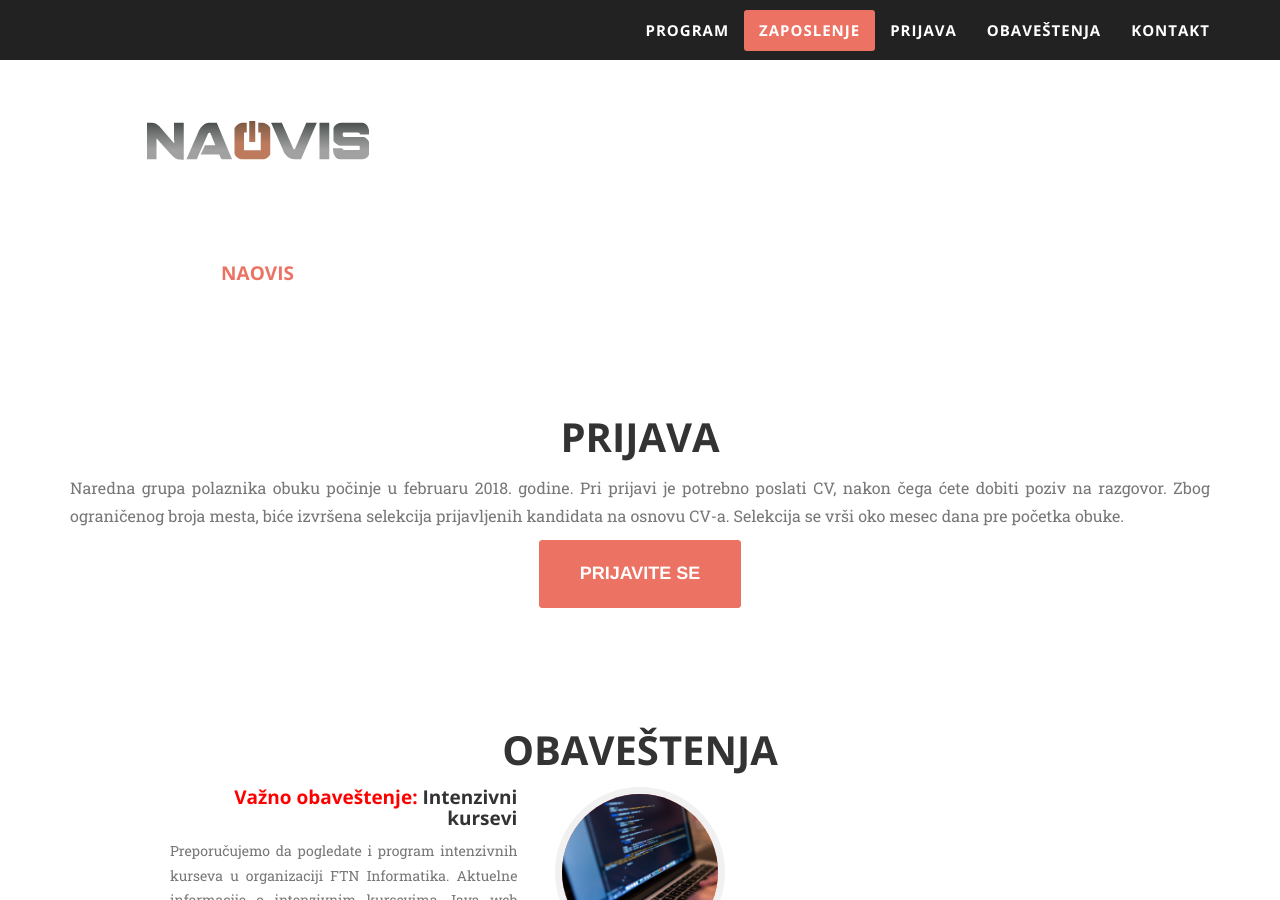
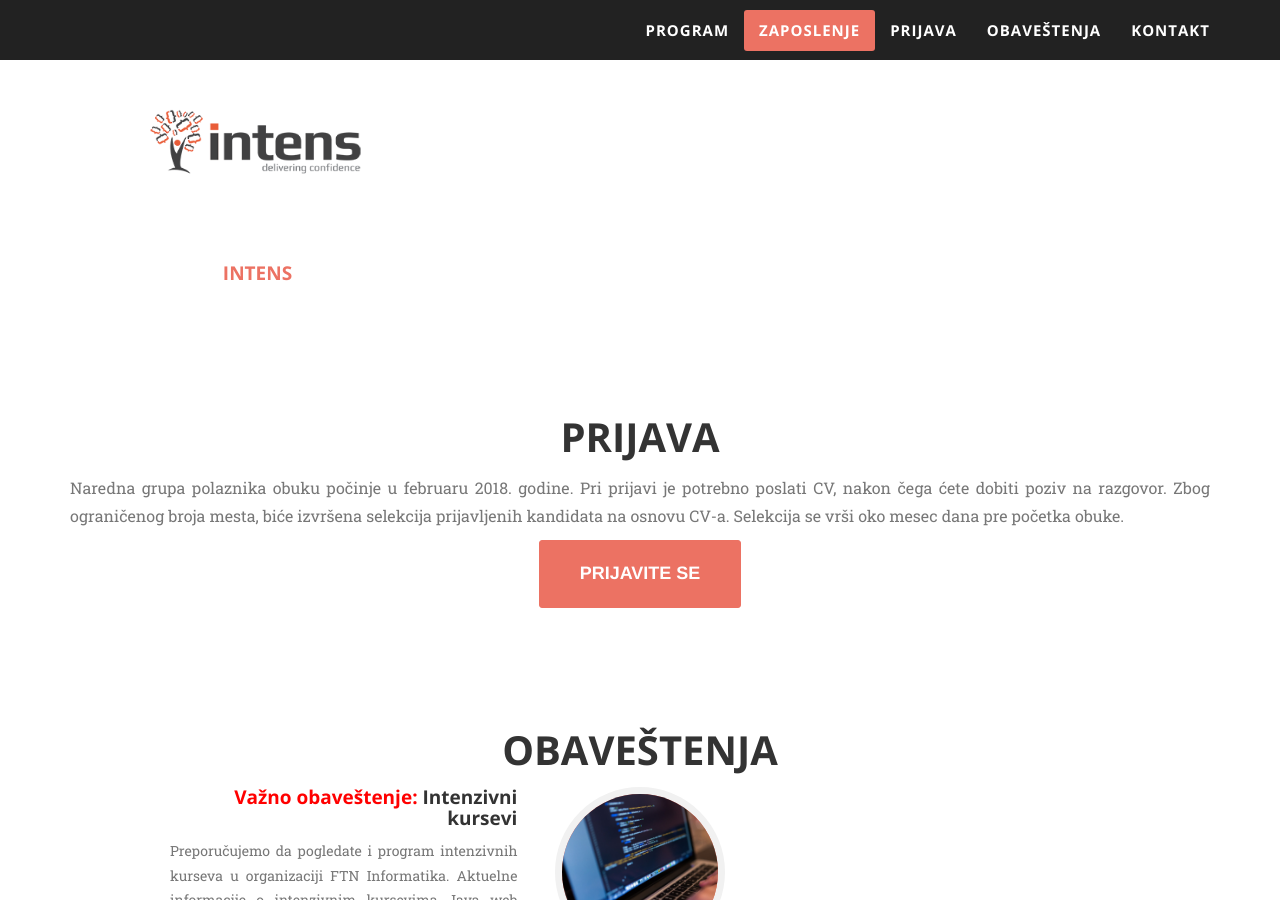
Before and after one commit to AlephICT/AlephICT.github.io, a Jekyll site: the page built from index.html, in a window 1280 px wide and 900 px high, scrolled down 3618 px. Built offline with Jekyll 4.4.1, drawn with Linux system fonts in a browser that asks for light colours; some web fonts are replaced; comment, search, counter and statistics services are not loaded.

Commit message:
Ukljucen Intens

```diff
--- a/_config.yml
+++ b/_config.yml
@@ -136,3 +136,7 @@
 - name: Naovis
   url: www.naovis.rs
   logo: naovis.png
+
+  name: Intens
+  url: http://www.intens.rs/
+  logo: intens.png
```
Also changed, not shown: img/partners/intens.png (added).
